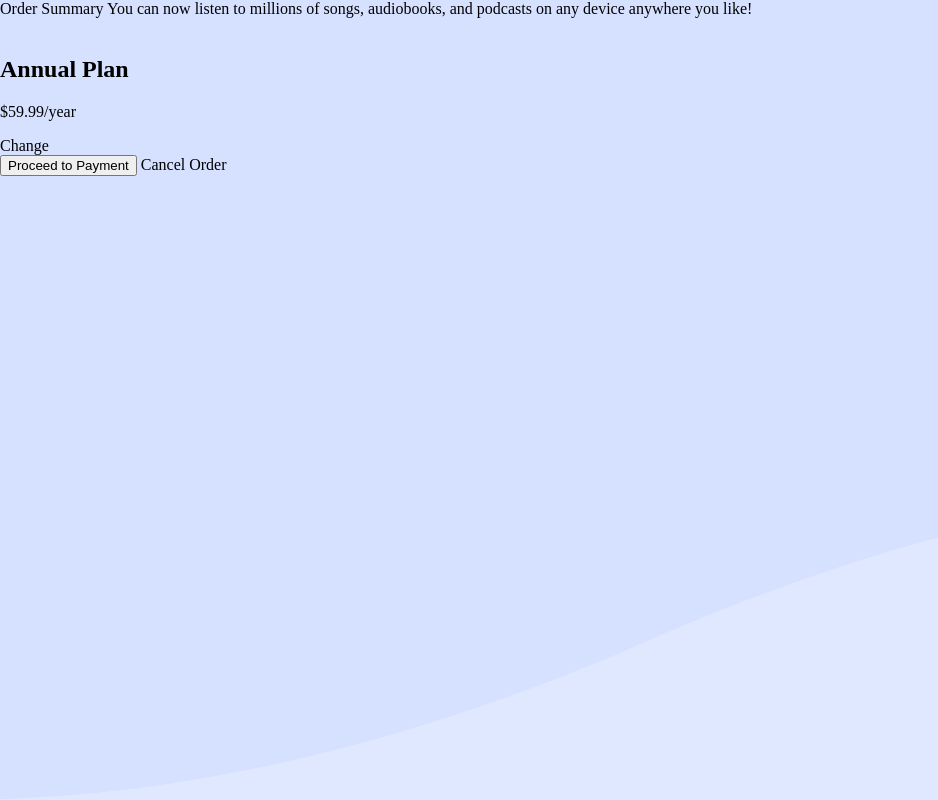
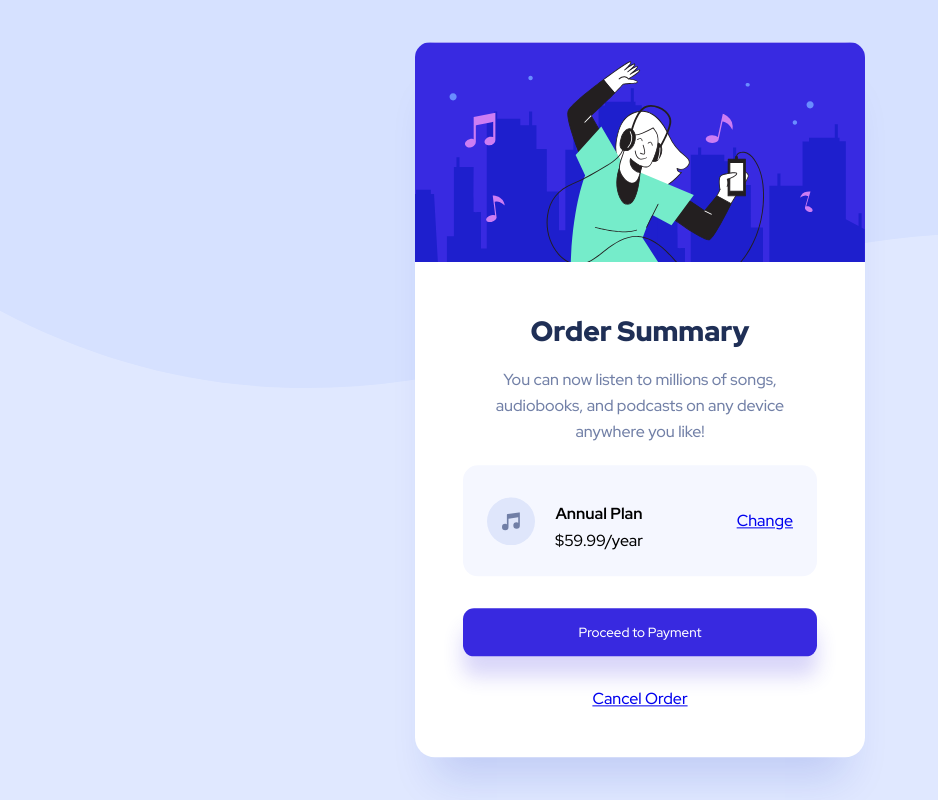
Before and after one commit to hadysane/Order-summary, a plain HTML site: page index.html in a window 1280 px wide. Shown: the whole page, without its empty margins (0-938 px from the left). Drawn offline with Linux system fonts and the light colour scheme.

Commit message:
update html & css

```diff
--- a/index.html
+++ b/index.html
@@ -5,44 +5,38 @@
     <meta name="viewport" content="width=device-width, initial-scale=1.0">
     <link rel="icon" type="image/png" sizes="32x32" href="./images/favicon-32x32.png">
     <title>Frontend Mentor | Order summary card</title>
-    <!-- Feel free to remove these styles or customise in your own stylesheet 👍 -->
-    <!-- <style>
-      .attribution { font-size: 11px; text-align: center; }
-      .attribution a { color: hsl(228, 45%, 44%); }
-    </style> -->
     <link rel="stylesheet" href="./style.css">
   </head>
   <body>
-    <div class="main">
-      <div>
+    <div class="container">
+      <div class="bloc">
+        <img class="hero" src="./images/illustration-hero.svg"/>
 
-      </div>
-      <div>
-        Order Summary
+        <div class="bloc__header">
+          <h1>Order Summary</h1>
 
-        You can now listen to millions of songs, audiobooks, and podcasts on any
-        device anywhere you like!
+          <p>You can now listen to millions of songs, audiobooks, and podcasts on any
+          device anywhere you like!</p>
         </div>
 
-      <div>
-        <img alt=""/>
-
-        <div>
+        <div class="sub">
+          <div class="sub__main">
+            <img  src="images/icon-music.svg" alt="" />
+            <div class="sub__plan">
               <h2>Annual Plan</h2>
               <p>$59.99/year</p>
             </div>
 
-        <a>Change</a>
+          </div>
+          <a href="#">Change</a>
+        </div>
+
+        <div class="bloc__footer">
+          <button>Proceed to Payment</button>
+          <a href="#">Cancel Order</a>
+        </div>
 
       </div>
-
-      <button>Proceed to Payment</button>
-      Cancel Order
     </div>
-
-    <!-- <div class="attribution">
-      Challenge by <a href="https://www.frontendmentor.io?ref=challenge" target="_blank">Frontend Mentor</a>.
-      Coded by <a href="#">Hady Sané</a>.
-    </div> -->
   </body>
 </html>
--- a/style.css
+++ b/style.css
@@ -1,3 +1,4 @@
+@import url('https://fonts.googleapis.com/css2?family=Red+Hat+Display:wght@500;700;900&display=swap');
 
 /* Variables colors & font-size */
 :root{
@@ -10,22 +11,119 @@
 }
 
 /* import font family  */
+*{
+    font-family: 'Red Hat Display', sans-serif;
 
-@import url('https://fonts.googleapis.com/css2?family=Red+Hat+Display:wght@500;700;900&display=swap');
-
-
-html{
-    background: var(--PrimaryLight);
 }
 
 body{
    margin: 0;
+   background-image: url('./images/pattern-background-desktop.svg');
+   background-repeat: no-repeat;
+   background-size: cover;
+   background-color: var(--PrimaryLight);
+
 }
 
-.main{
-    height: 100vh;
-    background-image: url('./images/pattern-background-desktop.svg');
-    background-position:center center;
-    background-repeat: no-repeat;
-    background-size: cover;
+.container{
+  display: flex;
+  align-items: center;
+  justify-content: center;
 }
+
+.bloc{
+    width: 450px;
+    background-color: white;
+    margin: auto;
+    box-shadow: 0px 40px 40px -20px rgba(13, 48, 189, 0.151826);
+    border-radius: 20px;
+    /* center vertical */
+    position: absolute;
+    top: 50%;
+    transform: translate(0%, -50%);
+
+}
+img.hero {
+    border-radius: 15px 15px 0px 0px;
+    width:450px;
+    height: 220px;
+    box-sizing: border-box;
+}
+
+.bloc__header{
+    margin: 45px 48px  20px 48px;
+    text-align: center;
+}
+.bloc__header h1{
+    font-size: 28px;
+    color: var(--Darkblue);
+    font-weight: 900;
+    margin-bottom: 17px;
+    margin-top: 0px;
+}
+
+.bloc__header p{
+    color: var(--DesaturaBlue );
+    font-size: var(--font-16);
+    line-height: 26px;
+    font-weight: 500;
+    margin: 0px;
+}
+.sub{
+    display: flex;
+    justify-content: space-between;
+    align-items: center;
+    background-color: var(--VeryPaleBlue );
+    margin: 0px 48px 32px 48px;
+    padding: 25px 24px;
+    border-radius: 15px;
+
+}
+
+
+.sub__main{
+    display: flex;
+    align-items:center;
+}
+.sub__main >img{
+    margin-right: 20px;
+}
+.sub__plan{
+    display: flex;
+    flex-direction: column;
+    align-items: center;
+}
+
+.sub__plan h2{
+    font-size: 16px;
+    margin-bottom: 6px;
+}
+.sub__plan p{
+    margin: 0;
+}
+.sub__main a{
+    justify-self: flex-end;
+}
+
+.bloc__footer button {
+    background-color: var(--PrimaryDark);
+    color: white;
+    padding: 15px 0px;
+    border-radius: 11px;
+    cursor: pointer;
+    margin-bottom: 32px;
+    box-shadow: 0px 20px 20px rgba(56, 42, 225, 0.190291);
+    border: none;
+
+}
+
+.bloc__footer {
+    display: flex;
+    flex-direction: column;
+    justify-content: center;
+    padding: 0px 48px 48px 48px;
+}
+
+.bloc__footer a{
+    text-align: center;
+}
```
Lines whose indentation alone changed are shown as unchanged.
